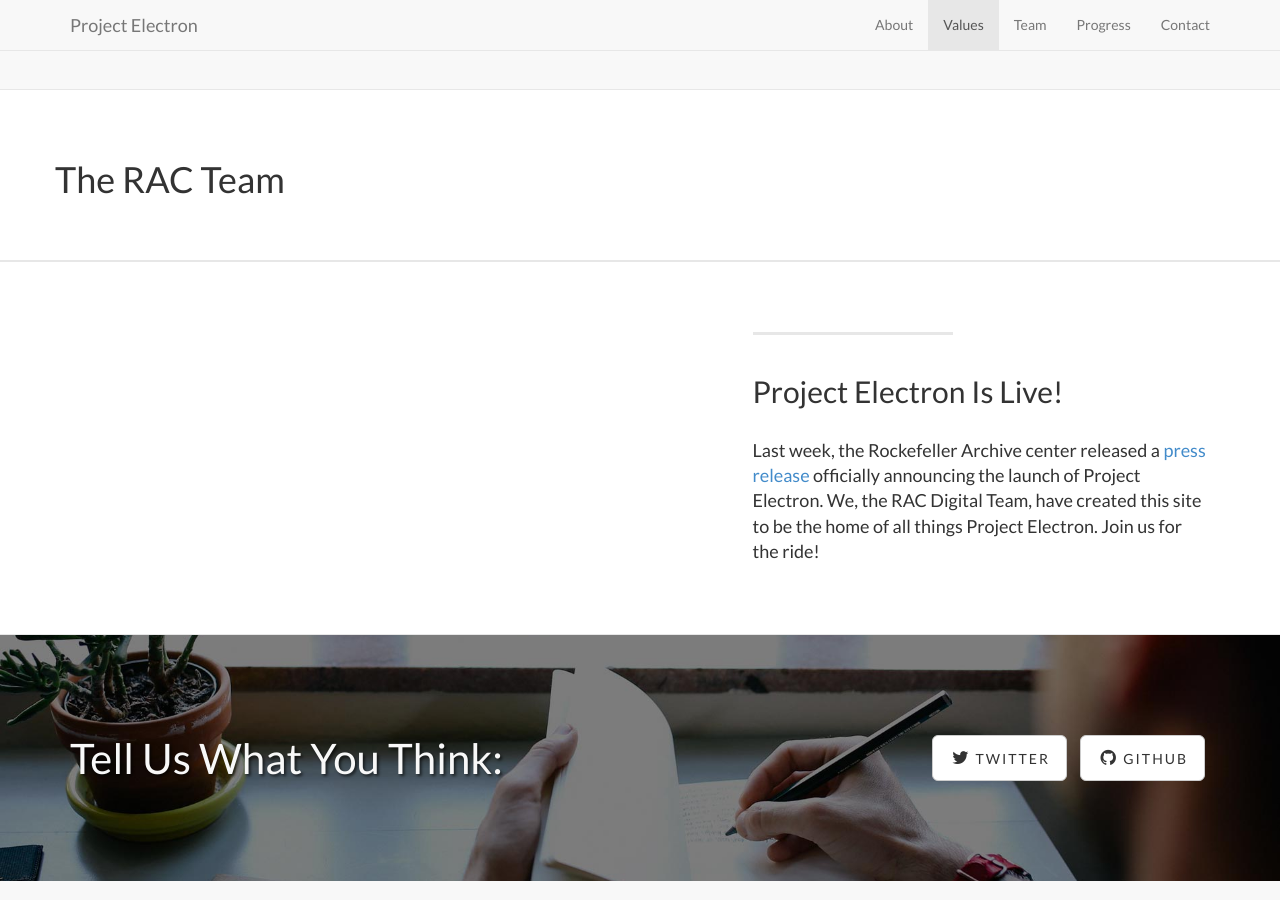
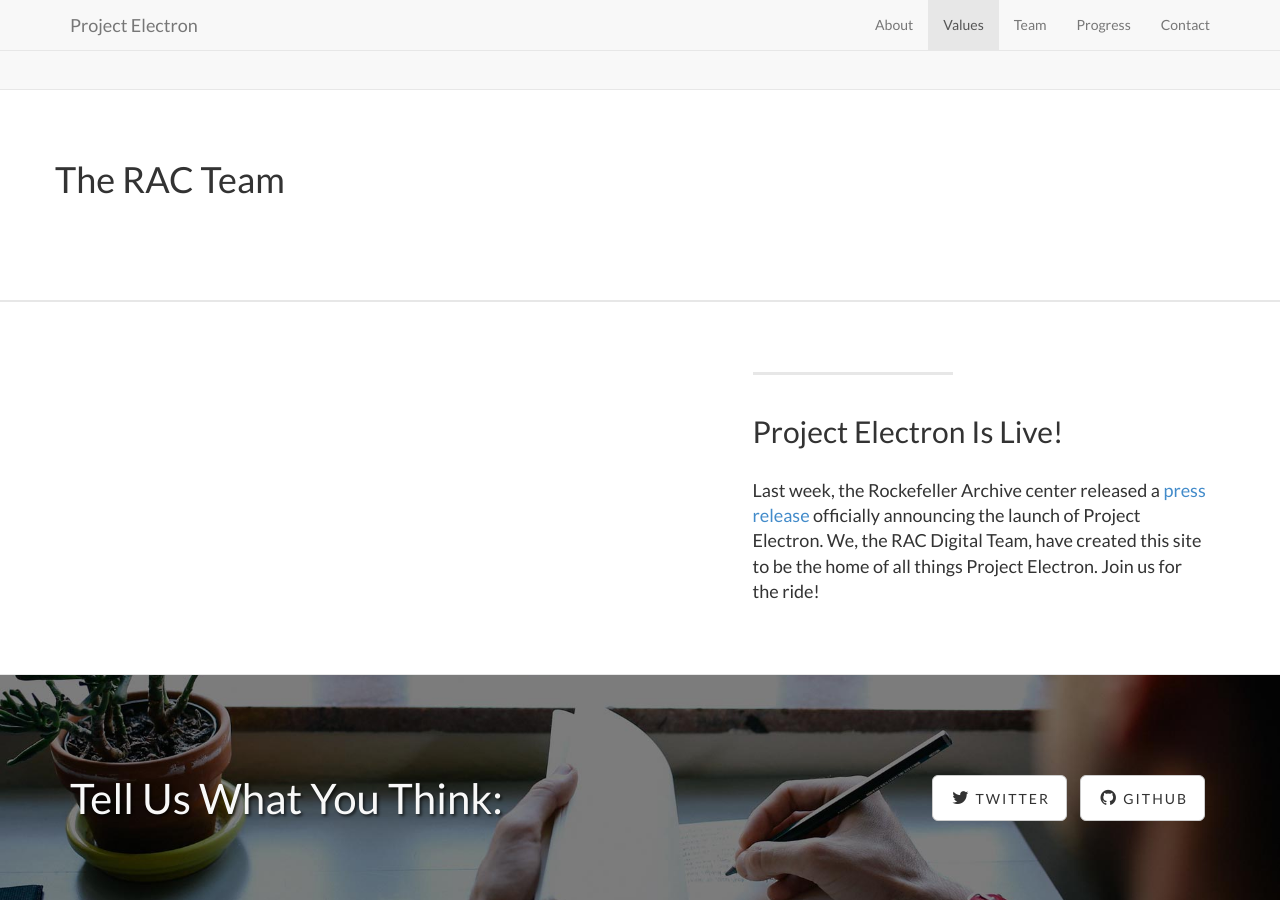
Before and after one commit to RockefellerArchiveCenter/project_electron, a Jekyll site: the page built from index.html, in a window 1280 px wide and 900 px high, scrolled down 2671 px. Built offline with Jekyll 4.4.1, drawn with Linux system fonts in a browser that asks for light colours.

Commit message:
Changing team css

```diff
--- a/_includes/team.html
+++ b/_includes/team.html
@@ -4,7 +4,7 @@
     <div class="container">
         <div class="row">
           <h1 font-size:"large">The RAC Team</h1>
-        <div class="team">
+        <div class="values">
         </div>
         </div>
       </div>
```
